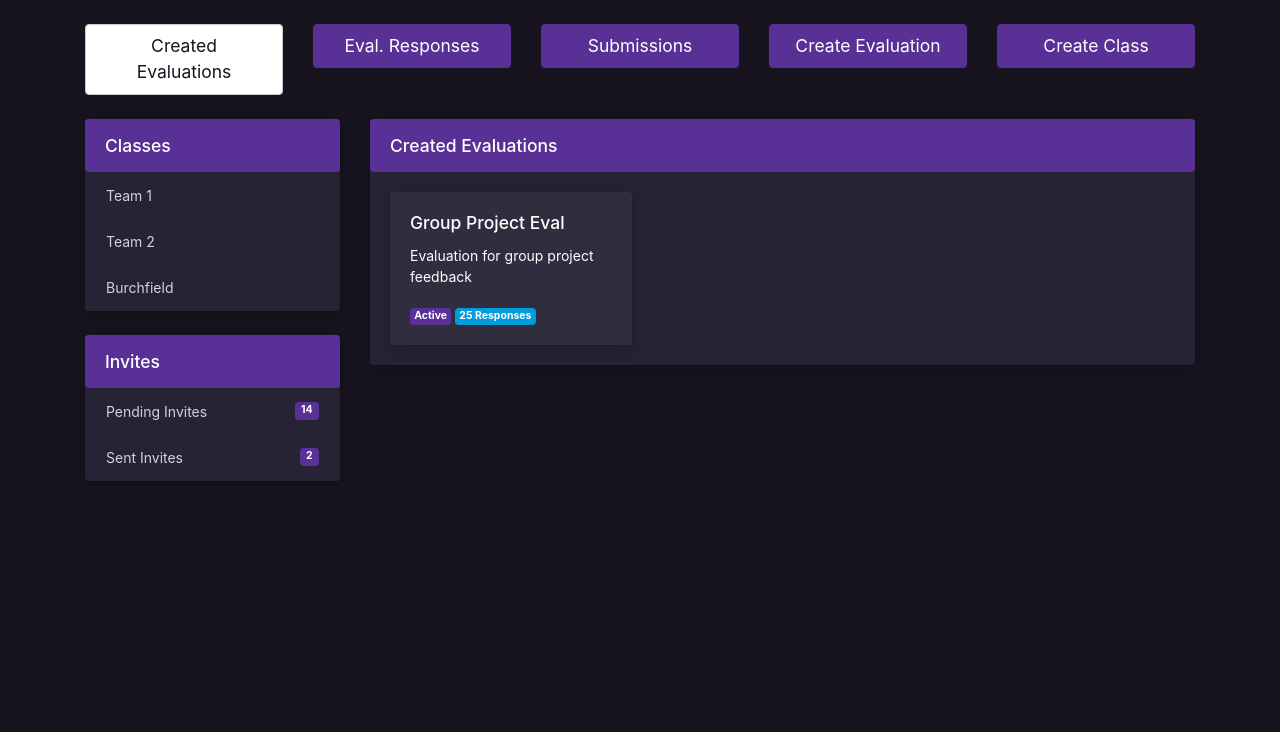
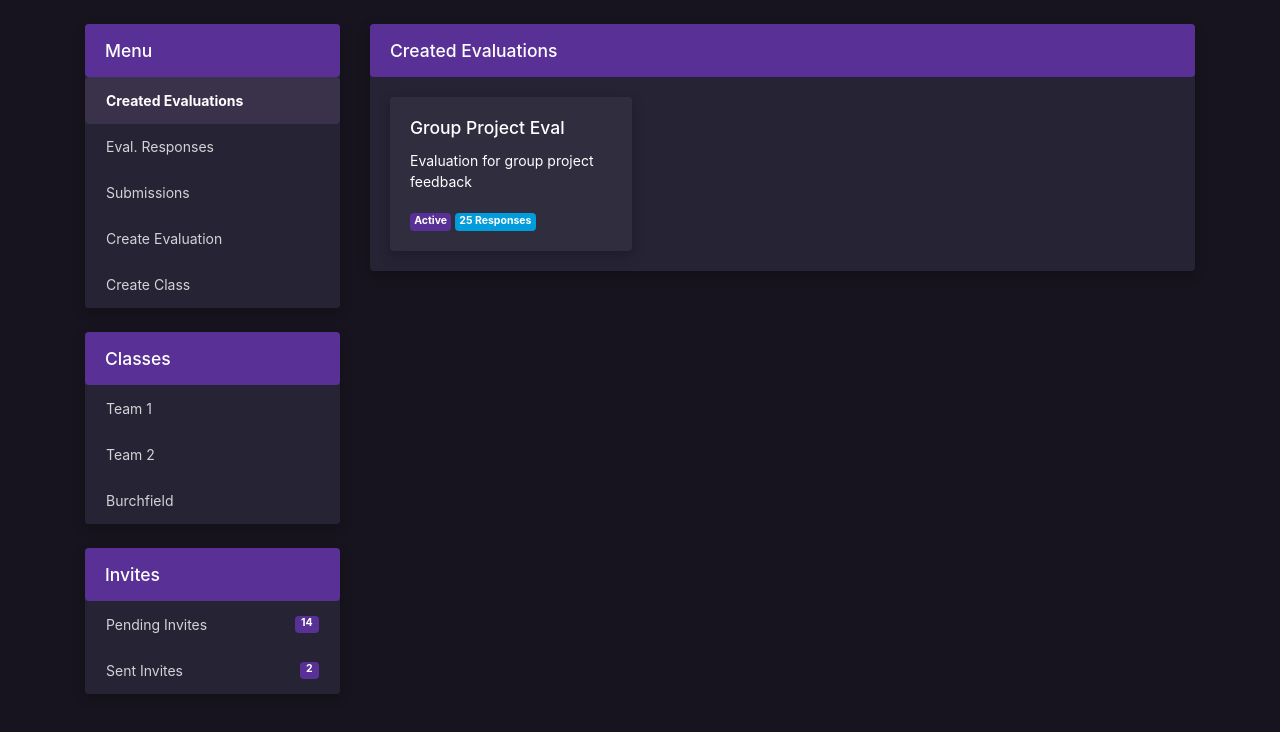
Before and after one commit to ntomlin7/3100-finalProject, a plain HTML site: page professor.html in a window 1280 px wide. Drawn offline with nearby package versions, Linux system fonts and the light colour scheme; some packages are replaced by stand-ins of ours; a script that the page names is missing.

Commit message:
Moved buttons on top into sidebar

```diff
--- a/professor.html
+++ b/professor.html
@@ -11,18 +11,18 @@
       border: none;
       border-radius: 1rem;
       background-color: #262335;
-      box-shadow: 0 4px 12px rgba(0, 0, 0, 0.25);
+      box-shadow: 0 4px 12px rgba(0,0,0,0.25);
       position: relative;
     }
     .cust-form {
       border: none;
       border-radius: 1rem;
       background-color: #262335;
-      box-shadow: 0 4px 12px rgba(0, 0, 0, 0.25);
+      box-shadow: 0 4px 12px rgba(0,0,0,0.25);
       position: relative;
     }
     .card-header {
-      background-color: #2a2a2a ;
+      background-color: #2a2a2a;
       color: #fff;
       padding: 1rem 1.25rem;
       margin: 0;
@@ -74,56 +74,43 @@
       margin-bottom: 1.5rem;
       padding-bottom: 1.5rem;
     }
+    /* Active list-group items mimic the styling of your team buttons */
+    .list-group-item.active,
+    .list-group-item.active:hover {
+      background-color: #3A324B;
+      border-color: #3A324B;
+      color: #fff;
+    }
   </style>
 </head>
 <body class="bg-dark">
   <!-- Main dashboard view -->
   <div class="container mt-4">
-    <!-- Top navigation buttons (5 equally distributed buttons) -->
-    <div class="row mb-4" role="navigation" aria-label="Main Navigation">
-      <div class="col">
-        <button class="btn btn-primary btn-lg btn-block rounded"
-                id="btnCreatedEvals"
-                aria-label="View Created Evaluations">
-          Created Evaluations
-        </button>
-      </div>
-      <div class="col">
-        <button class="btn btn-primary btn-lg btn-block rounded"
-                id="btnEvalResponses"
-                aria-label="View Evaluation Responses">
-          Eval. Responses
-        </button>
-      </div>
-      <div class="col">
-        <button class="btn btn-primary btn-lg btn-block rounded"
-                id="btnPendingSubs"
-                aria-label="View Pending Submissions">
-          Submissions
-        </button>
-      </div>
-      <div class="col">
-        <button class="btn btn-primary btn-lg btn-block rounded"
-                id="btnCreateEval"
-                aria-label="Create New Evaluation">
-          Create Evaluation
-        </button>
-      </div>
-      <div class="col">
-        <button class="btn btn-primary btn-lg btn-block rounded"
-                id="btnCreateClass"
-                aria-label="Create New Class">
-          Create Class
-        </button>
-      </div>
-    </div>
-
-    <!-- Main content area -->
     <div class="row">
-      <!-- Left sidebar with dropdown menus -->
-      <div class="col-md-3 rounded" role="complementary" aria-label="Sidebar - Classes and Invites">
-        <!-- Classes card -->
+      <!-- Left Sidebar -->
+      <div class="col-md-3 rounded" role="complementary" aria-label="Sidebar Navigation">
+        <!-- Menu Card: 5 navigation items -->
         <div class="card mb-4 rounded">
+          <div class="card-header bg-primary text-white rounded">
+            <h5 class="mb-0" aria-label="Menu">Menu</h5>
+          </div>
+          <div class="card-body p-0">
+            <div class="list-group" id="sidebarMenu" role="list" aria-label="Navigation Menu">
+              <a href="#" class="list-group-item list-group-item-action cust-card-color rounded"
+                 id="btnCreatedEvals" aria-label="View Created Evaluations">Created Evaluations</a>
+              <a href="#" class="list-group-item list-group-item-action cust-card-color rounded"
+                 id="btnEvalResponses" aria-label="View Evaluation Responses">Eval. Responses</a>
+              <a href="#" class="list-group-item list-group-item-action cust-card-color rounded"
+                 id="btnPendingSubs" aria-label="View Submissions">Submissions</a>
+              <a href="#" class="list-group-item list-group-item-action cust-card-color rounded"
+                 id="btnCreateEval" aria-label="Create New Evaluation">Create Evaluation</a>
+              <a href="#" class="list-group-item list-group-item-action cust-card-color rounded"
+                 id="btnCreateClass" aria-label="Create New Class">Create Class</a>
+            </div>
+          </div>
+        </div>
+        <!-- Classes Card (existing) -->
+        <div class="card mb-4 rounded" aria-label="Classes Section">
           <div class="card-header bg-primary text-white rounded">
             <h5 class="mb-0" aria-label="Classes Section Header">Classes</h5>
           </div>
@@ -135,8 +122,8 @@
             </div>
           </div>
         </div>
-        <!-- Invites card -->
-        <div class="card mb-4 rounded">
+        <!-- Invites Card (existing) -->
+        <div class="card mb-4 rounded" aria-label="Invites Section">
           <div class="card-header bg-primary text-white rounded">
             <h5 class="mb-0" aria-label="Invites Section Header">Invites</h5>
           </div>
@@ -156,8 +143,7 @@
           </div>
         </div>
       </div>
-
-      <!-- Professor's main content area -->
+      <!-- Main Content Area -->
       <div class="col-md-9 rounded" role="main">
         <!-- Created Evaluations Section -->
         <div id="createdEvalsSection">
@@ -166,7 +152,7 @@
               <h5 class="mb-0" aria-label="Created Evaluations Section Header">Created Evaluations</h5>
             </div>
             <div class="card-body">
-              <!-- 3 columns per row for similar card sizes -->
+              <!-- 3 columns per row -->
               <div class="row row-cols-1 row-cols-md-3 g-4">
                 <!-- Sample evaluation card -->
                 <div class="col">
@@ -179,7 +165,7 @@
                     </div>
                   </div>
                 </div>
-                <!-- Additional evaluation cards can be added here -->
+                <!-- Additional evaluation cards as needed -->
               </div>
             </div>
           </div>
@@ -225,7 +211,7 @@
             </div>
             <div class="card-body">
               <div class="list-group" role="list" aria-label="Pending Submissions List">
-                <a href="#" class="list-group-item list-group-item-action cust-card-color" aria-label="Group Project Eval - 3 Pending">
+                <a href="#" class="list-group-item list-group-item-action cust-card-color rounded" aria-label="Group Project Eval - 3 Pending">
                   Group Project Eval - 3 Pending
                 </a>
                 <!-- More pending items as needed -->
@@ -341,14 +327,14 @@
           </div>
         </div>
 
-      </div> <!-- End professor's main content area -->
+      </div> <!-- End main content area -->
     </div> <!-- End row -->
   </div> <!-- End container -->
 
-  <!-- JavaScript (Vanilla JS conversion of jQuery code) -->
+  <!-- JavaScript (Vanilla JS) -->
   <script src="https://cdn.jsdelivr.net/npm/sweetalert2@11"></script>
   <script>
-    // Helper: hide professor sections by id
+    // Helper: hide all professor sections by IDs
     function hideProfessorSections() {
       const sections = ['createdEvalsSection', 'evalResponsesSection', 'pendingSubsSection', 'createEvalSection', 'createClassSection'];
       sections.forEach(function(id) {
@@ -359,47 +345,45 @@
       });
     }
 
-    // Helper: Update top navigation buttons classes
-    function updateTopNavClasses(activeButton) {
-      const navButtons = document.querySelectorAll('.row.mb-4 .btn');
-      navButtons.forEach(function(btn) {
-        btn.classList.remove('btn-secondary');
-        btn.classList.add('btn-primary');
+    // Helper: Update active navigation in sidebar menu
+    function updateSidebarActive(activeElement) {
+      const navItems = document.querySelectorAll('#sidebarMenu .list-group-item');
+      navItems.forEach(function(item) {
+        item.classList.remove('active');
       });
-      activeButton.classList.remove('btn-primary');
-      activeButton.classList.add('btn-secondary');
+      activeElement.classList.add('active');
     }
 
     // Section switching event listeners
     document.getElementById('btnCreatedEvals').addEventListener('click', function() {
       hideProfessorSections();
       document.getElementById('createdEvalsSection').style.display = "block";
-      updateTopNavClasses(this);
+      updateSidebarActive(this);
     });
     document.getElementById('btnEvalResponses').addEventListener('click', function() {
       hideProfessorSections();
       document.getElementById('evalResponsesSection').style.display = "block";
-      updateTopNavClasses(this);
+      updateSidebarActive(this);
     });
     document.getElementById('btnPendingSubs').addEventListener('click', function() {
       hideProfessorSections();
       document.getElementById('pendingSubsSection').style.display = "block";
-      updateTopNavClasses(this);
+      updateSidebarActive(this);
     });
     document.getElementById('btnCreateEval').addEventListener('click', function() {
       hideProfessorSections();
       document.getElementById('createEvalSection').style.display = "block";
-      updateTopNavClasses(this);
+      updateSidebarActive(this);
     });
     document.getElementById('btnCreateClass').addEventListener('click', function() {
       hideProfessorSections();
       document.getElementById('createClassSection').style.display = "block";
-      updateTopNavClasses(this);
+      updateSidebarActive(this);
     });
 
     // Dynamic addition of evaluation questions
     document.getElementById('btnAddQuestion').addEventListener('click', function() {
-      var questionHtml =
+      const questionHtml =
         '<div class="mb-3 question-item">' +
           '<label class="form-label text-white">Question</label>' +
           '<input type="text" class="form-control rounded cust-form" placeholder="Enter question text" aria-label="Question Text">' +
@@ -437,10 +421,9 @@
 
     // Evaluation form submission with input validation
     document.getElementById('btnSubmitEval').addEventListener('click', function() {
-      var valid = true;
-      var errorMessages = "";
+      let valid = true;
+      let errorMessages = "";
 
-      // Validate evaluation title and description
       if (document.getElementById('txtEvalTitle').value.trim() === "") {
         valid = false;
         errorMessages += "Evaluation Title is required.<br>";
@@ -450,11 +433,10 @@
         errorMessages += "Evaluation Description is required.<br>";
       }
 
-      // Validate each question in the questionsContainer
-      var questionItems = document.querySelectorAll('#questionsContainer .question-item');
+      const questionItems = document.querySelectorAll('#questionsContainer .question-item');
       questionItems.forEach(function(item, index) {
-        var qText = item.querySelector('input').value.trim();
-        var qType = item.querySelectorAll('select')[0].value;
+        const qText = item.querySelector('input').value.trim();
+        const qType = item.querySelectorAll('select')[0].value;
         if (qText === "") {
           valid = false;
           errorMessages += "Question " + (index + 1) + " text is required.<br>";
@@ -489,13 +471,12 @@
 
     // Create class form submission with input validation
     document.getElementById('btnSubmitCreateClass').addEventListener('click', function() {
-      var className = document.getElementById('txtClassName').value.trim();
-      var classDesc = document.getElementById('txtClassDescription').value.trim();
-      var term = document.getElementById('cboTerm').value.trim();
-      var visibility = document.getElementById('cboVisibility').value.trim();
+      const className = document.getElementById('txtClassName').value.trim();
+      const term = document.getElementById('cboTerm').value.trim();
+      const visibility = document.getElementById('cboVisibility').value.trim();
 
-      var valid = true;
-      var errorMessages = "";
+      let valid = true;
+      let errorMessages = "";
 
       if (className === "") {
         valid = false;
```
